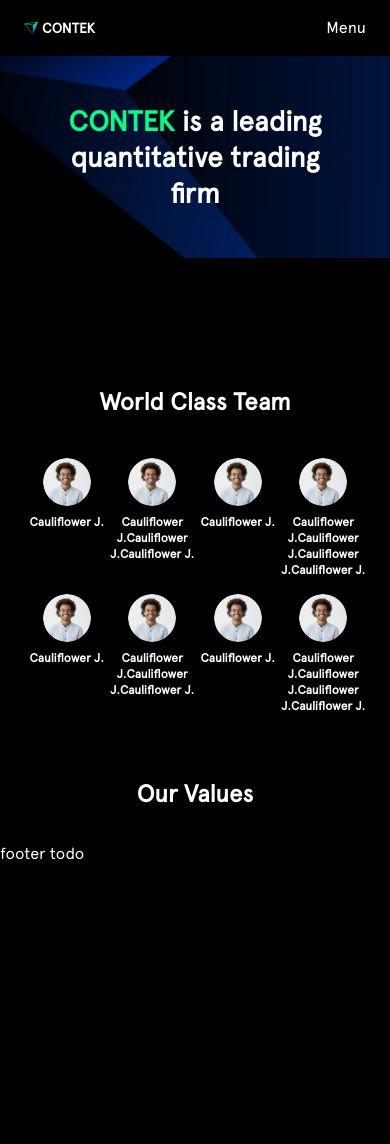
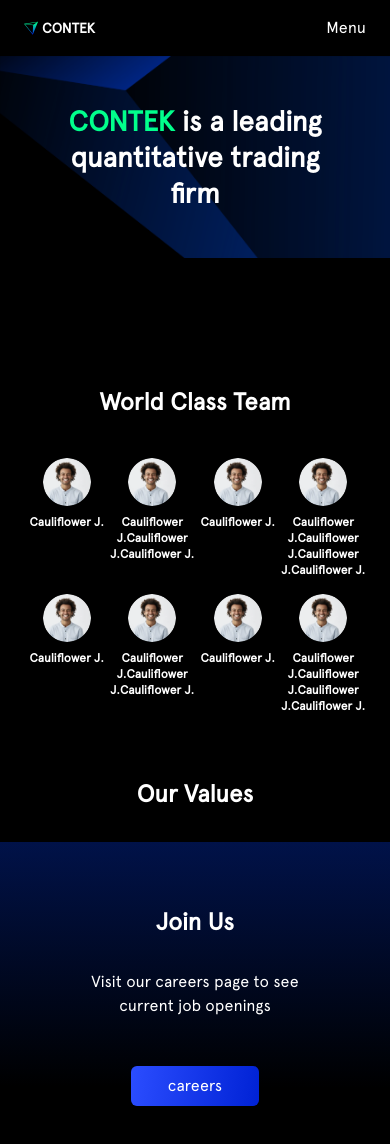
Before and after one commit to contek-io/contek-io.github.io, a React (Create React App) app: page / in a window 390 px wide. Shown: the top 1144 px of the page. Before the commit the page ends 866 px from the top, so only its background shows below. Built offline with nearby package versions, Linux system fonts and the light colour scheme.

Commit message:
feat(desktop): add Jobs

```diff
--- a/src/App.tsx
+++ b/src/App.tsx
@@ -1,5 +1,7 @@
 import About from '@/components/About';
+import Footer from '@/components/Footer';
 import Intro from '@/components/Intro';
+import Jobs from '@/components/Jobs';
 import Navbar from '@/components/Navbar';
 import Team from '@/components/Team';
 import Values from '@/components/Values';
@@ -12,8 +14,9 @@ const App = () => {
         <About />
         <Team />
         <Values />
+        <Jobs />
       </main>
-      <footer>footer todo</footer>
+      <Footer />
     </>
   );
 };
--- /dev/null
+++ b/src/components/CareersButton/index.css
@@ -0,0 +1,4 @@
+.careers {
+  background: linear-gradient(96.34deg, #2b4dff 0%, #0022d5 100%);
+  border-radius: 6px;
+}
--- /dev/null
+++ b/src/components/CareersButton/index.tsx
@@ -0,0 +1,6 @@
+import './index.css';
+const CareersButton = ({ className }: { className?: string }) => {
+  return <button className={`careers ${className}`}>careers</button>;
+};
+
+export default CareersButton;
--- /dev/null
+++ b/src/components/Footer/index.tsx
@@ -0,0 +1,4 @@
+const Footer = () => {
+  return <footer></footer>;
+};
+export default Footer;
--- /dev/null
+++ b/src/components/Jobs/index.css
@@ -0,0 +1,23 @@
+#find_us {
+  background: linear-gradient(
+    0.3deg,
+    rgba(1, 27, 109, 0) 25.33%,
+    #011b6d 136.45%
+  );
+}
+
+.jobs_careers {
+  width: 160px;
+  height: 56px;
+  font-size: 22px;
+  line-height: 28px;
+}
+
+@media screen and (max-width: 768px) {
+  .jobs_careers {
+    width: 128px;
+    height: 40px;
+    font-size: 16px;
+    line-height: 20px;
+  }
+}
--- /dev/null
+++ b/src/components/Jobs/index.tsx
@@ -0,0 +1,22 @@
+import './index.css';
+
+import CareersButton from '@/components/CareersButton';
+
+import { JOIN_US_DESC, JOIN_US_TITLE } from '@/constants';
+import { DESC_CLASS, TITLE_CLASS } from '@/styles';
+const Jobs = () => {
+  return (
+    <p
+      id='find_us'
+      className='md:py-32 px-20 py-16 w-full flex flex-col items-center'
+    >
+      <p className={`${TITLE_CLASS} mb-8 text-center`}>{JOIN_US_TITLE}</p>
+      <p className={`${DESC_CLASS} mb-12 md:mb-12 xl:mb-16 text-center`}>
+        {JOIN_US_DESC}
+      </p>
+      <CareersButton className='jobs_careers' />
+    </p>
+  );
+};
+
+export default Jobs;
--- a/src/components/Navbar/index.css
+++ b/src/components/Navbar/index.css
@@ -9,9 +9,7 @@
   margin-left: 88px;
 }
 
-#careers {
-  background: linear-gradient(96.34deg, #2b4dff 0%, #0022d5 100%);
-  border-radius: 6px;
+.sm-careers {
   width: 120px;
   height: 40px;
 }
--- a/src/components/Navbar/index.tsx
+++ b/src/components/Navbar/index.tsx
@@ -1,6 +1,8 @@
 import { useState } from 'react';
 
 import './index.css';
+
+import CareersButton from '@/components/CareersButton';
 
 import { ReactComponent as Logo } from '@/assets/logo.svg';
 const Navbar = () => {
@@ -27,12 +29,10 @@ const Navbar = () => {
           <div id='anchor-links' className='hidden md:flex text-xl font-medium'>
             <a href='#about'>About</a>
             <a href='#team'>Team</a>
-            <a href='#find'>Find us</a>
+            <a href='#find_us'>Find us</a>
           </div>
         </div>
-        <button id='careers' className='hidden md:block font-medium text-xl'>
-          careers
-        </button>
+        <CareersButton className='hidden md:block font-medium text-xl sm-careers' />
         <div
           id='menu-link'
           onClick={() => {
@@ -50,7 +50,7 @@ const Navbar = () => {
       >
         <a href='#top'>About</a>
         <a href='#team'>Team</a>
-        <a href='#find'>Find us</a>
+        <a href='#find_us'>Find us</a>
       </nav>
     </>
   );
--- a/src/constants.ts
+++ b/src/constants.ts
@@ -15,6 +15,8 @@ const TEAM_TITLE = 'World Class Team';
 const VALUE_TITLE = 'Our Values';
 const VALUE_DESC =
   'Our Values provide the foundation upon which our business is built. They support our vision, shape our culture and reflect the personality of our people. They are the behavioural traits that are inherent in our business - the traits that are special to us, critical to our success and must be kept at all costs. We created these values to describe what was important to us, but you can also look at them through another lens and see them as opposites of the things we try to avoid.';
+const JOIN_US_TITLE = 'Join Us';
+const JOIN_US_DESC = 'Visit our careers page to see current job openings';
 const MEMBER_LIST: Member[] = [
   { img: memberPng, name: 'Cauliflower J.' },
   { img: memberPng, name: 'Cauliflower J.Cauliflower J.Cauliflower J.' },
@@ -49,6 +51,8 @@ export {
   ABOUT_DESC,
   ABOUT_TITLE,
   FEATURES,
+  JOIN_US_DESC,
+  JOIN_US_TITLE,
   MEMBER_LIST,
   TEAM_TITLE,
   VALUE_DESC,
```
